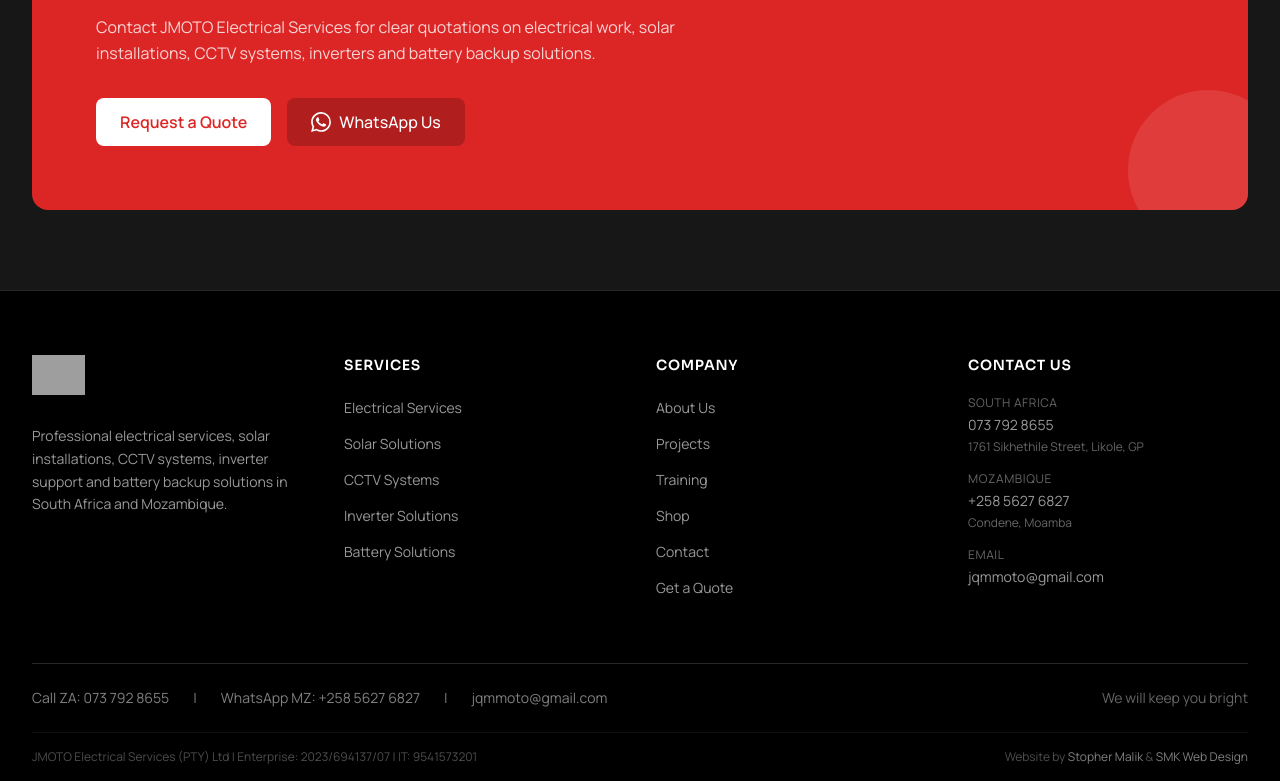
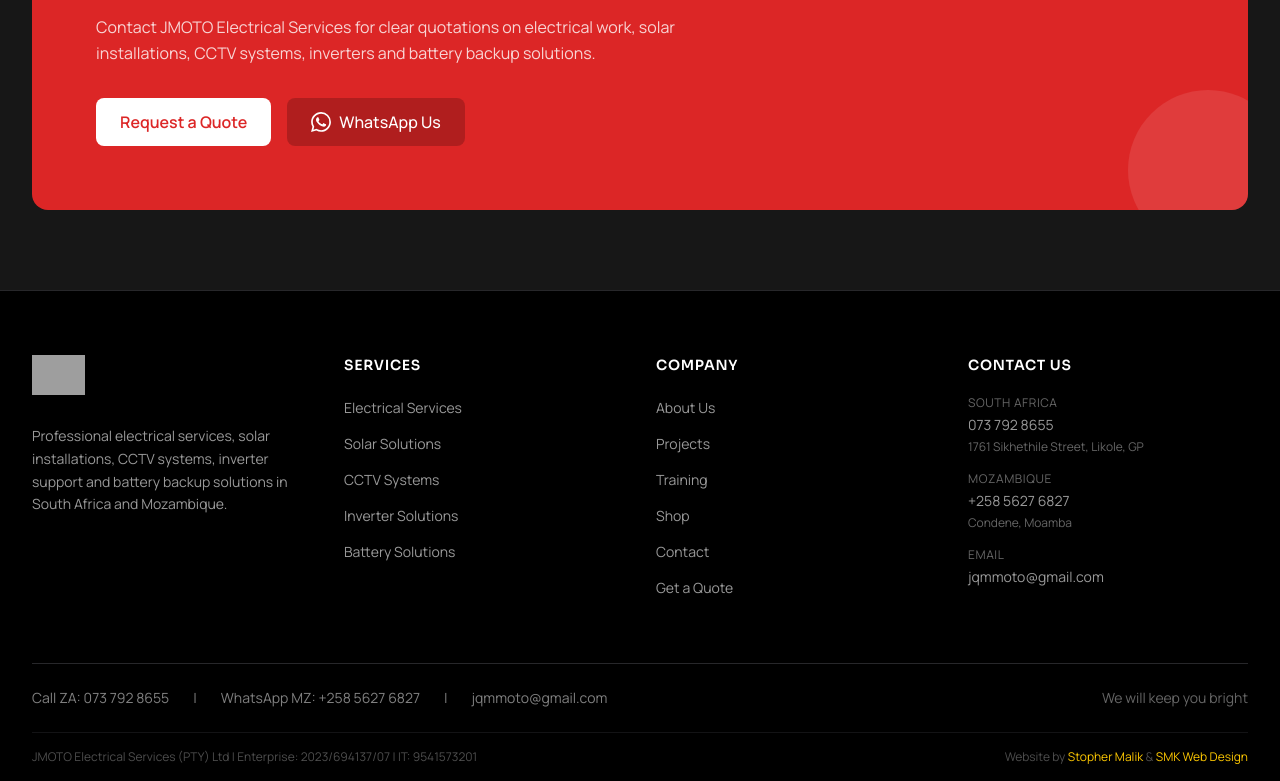
Before and after one commit to malikstopher-dev/jmoto-website, a Next.js app: page / in a window 1280 px wide. Shown: the part 4062-4843 px from the top of the page. Built offline with nearby package versions, Linux system fonts and the light colour scheme; grey boxes are pictures that could not be loaded.

Commit message:
Make footer credits bright yellow with hover glow

```diff
--- a/src/components/Footer.tsx
+++ b/src/components/Footer.tsx
@@ -155,7 +155,7 @@
               JMOTO Electrical Services (PTY) Ltd | Enterprise: 2023/694137/07 | IT: 9541573201
             </p>
             <p className="text-center text-white/30 text-xs">
-              Website by <a href="https://stopher-malik.co.za/" target="_blank" rel="noopener noreferrer" className="text-white/50 hover:text-jmoto-red transition-colors">Stopher Malik</a> &amp; <a href="https://smk.stopher-malik.co.za/" target="_blank" rel="noopener noreferrer" className="text-white/50 hover:text-jmoto-red transition-colors">SMK Web Design</a>
+              Website by <a href="https://stopher-malik.co.za/" target="_blank" rel="noopener noreferrer" className="text-yellow-400 hover:text-yellow-300 transition-colors hover:drop-shadow-[0_0_8px_rgba(250,204,21,0.8)]">Stopher Malik</a> &amp; <a href="https://smk.stopher-malik.co.za/" target="_blank" rel="noopener noreferrer" className="text-yellow-400 hover:text-yellow-300 transition-colors hover:drop-shadow-[0_0_8px_rgba(250,204,21,0.8)]">SMK Web Design</a>
             </p>
           </div>
         </div>
```
